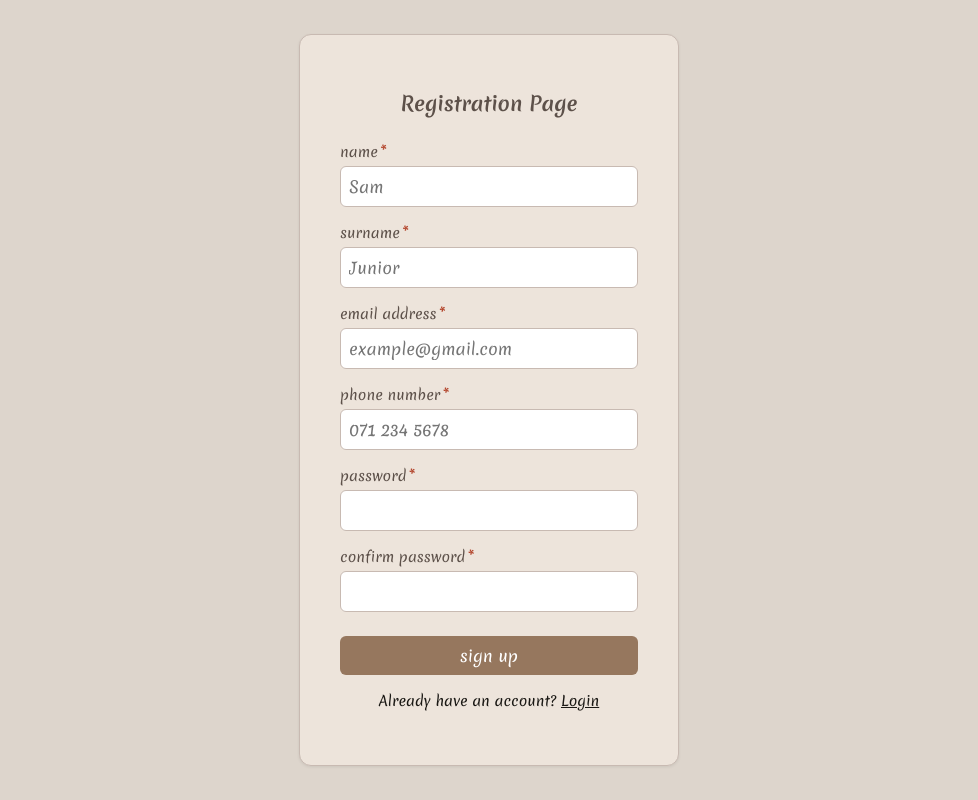
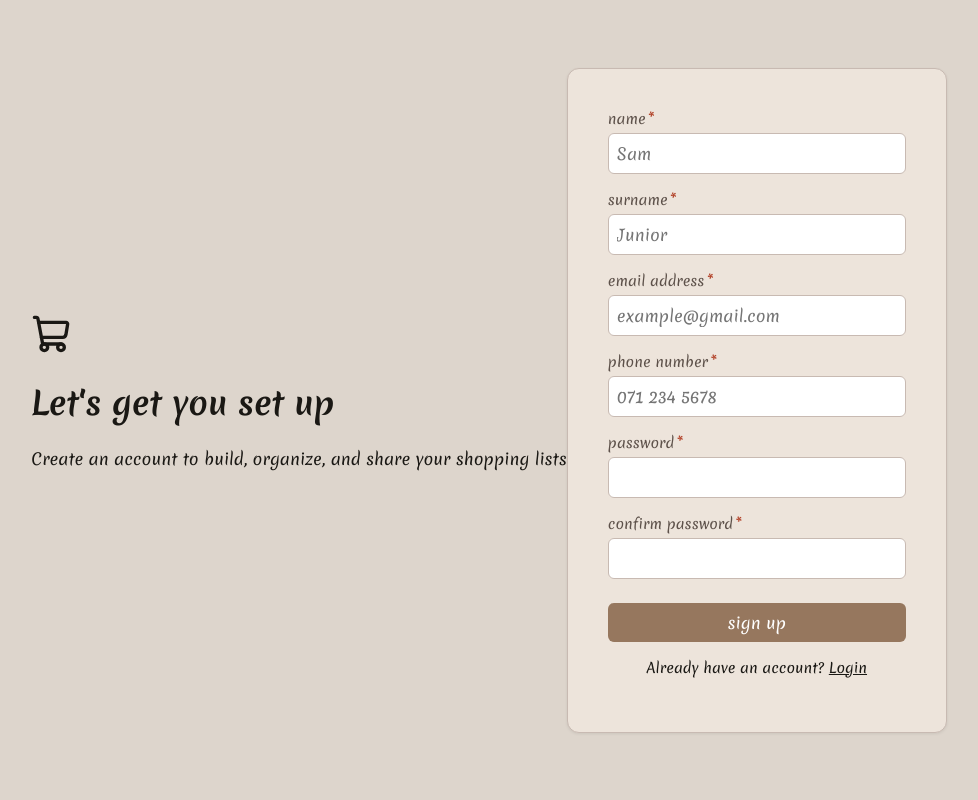
Before and after one commit to thegrindneverstops21/shopping-list, a React (Vite) app: page /register in a window 1280 px wide. Shown: the whole page, without its empty margins (151-1129 px from the left). Built offline with nearby package versions, Linux system fonts and the light colour scheme; no server answers; a web font is replaced by a local one.

Commit message:
feat: enhance RegisterPage UI with branding and introductory text

```diff
--- a/src/features/RegisterPage.tsx
+++ b/src/features/RegisterPage.tsx
@@ -6,6 +6,7 @@ import { Link, useLocation, useNavigate } from "react-router-dom";
 import { addToast } from "../ui/uiSlice";
 import { setSession } from "../auth/authSlice";
 import FormField from "../components/FormField";
+import { ShoppingCart } from "lucide-react";
 
 interface RegisterFormValues {
     name: string;
@@ -73,8 +74,16 @@ export default function RegisterPage() {
     }
     return (
         <div className="auth-page">
+            <div className="auth-shell">
+                <div className="auth-brand">
+                    <ShoppingCart size={40} />
+                    <h1>Let's get you set up</h1>
+                    <p>Create an account to build, organize, and share your shopping lists</p>
+                </div>
+            </div>
+
+            {/*registration form*/}
             <form className="auth-card" onSubmit={onSubmit} noValidate>
-                <h1>Registration Page</h1>
                 <FormField label="name" name="name" value={values.name} onChange={onChange} error={errors?.name} required placeholder="Sam" />
                 <FormField label="surname" name="surname" value={values.surname} onChange={onChange} error={errors?.surname} required placeholder="Junior" />
                 <FormField label="email address" name="email" type="email" value={values.email} onChange={onChange} error={errors?.email} required placeholder="example@gmail.com" />
```
